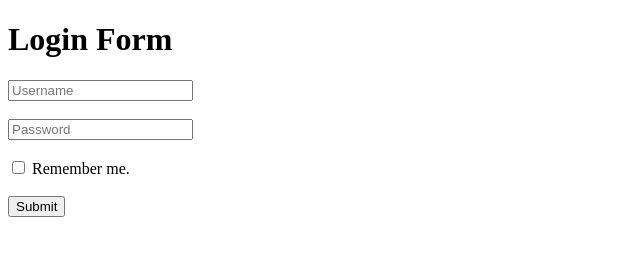
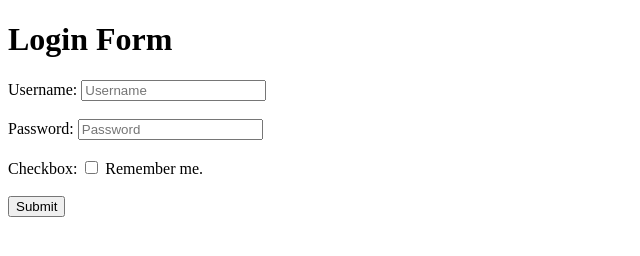
Before and after one commit to acciojob/remember-me-login-form-devanshu-0534, a website: page main.html in a window 1280 px wide. Shown: the whole page, without its empty margins (0-640 px from the left). Drawn offline with Linux system fonts and the light colour scheme.

Commit message:
created a submission

```diff
--- a/main.html
+++ b/main.html
@@ -13,20 +13,21 @@
 	<h1>Login Form</h1>
 
   <form id="loginForm">
+	<label>Username:</label>
     <input
       type="text"
       id="username"
       placeholder="Username"
     />
     <br /><br />
-
+	<label>Password:</label>
     <input
       type="password"
       id="password"
       placeholder="Password"
     />
     <br /><br />
-
+	<label>Checkbox:</label>
     <label>
       <input type="checkbox" id="checkbox" />
       Remember me.
```
